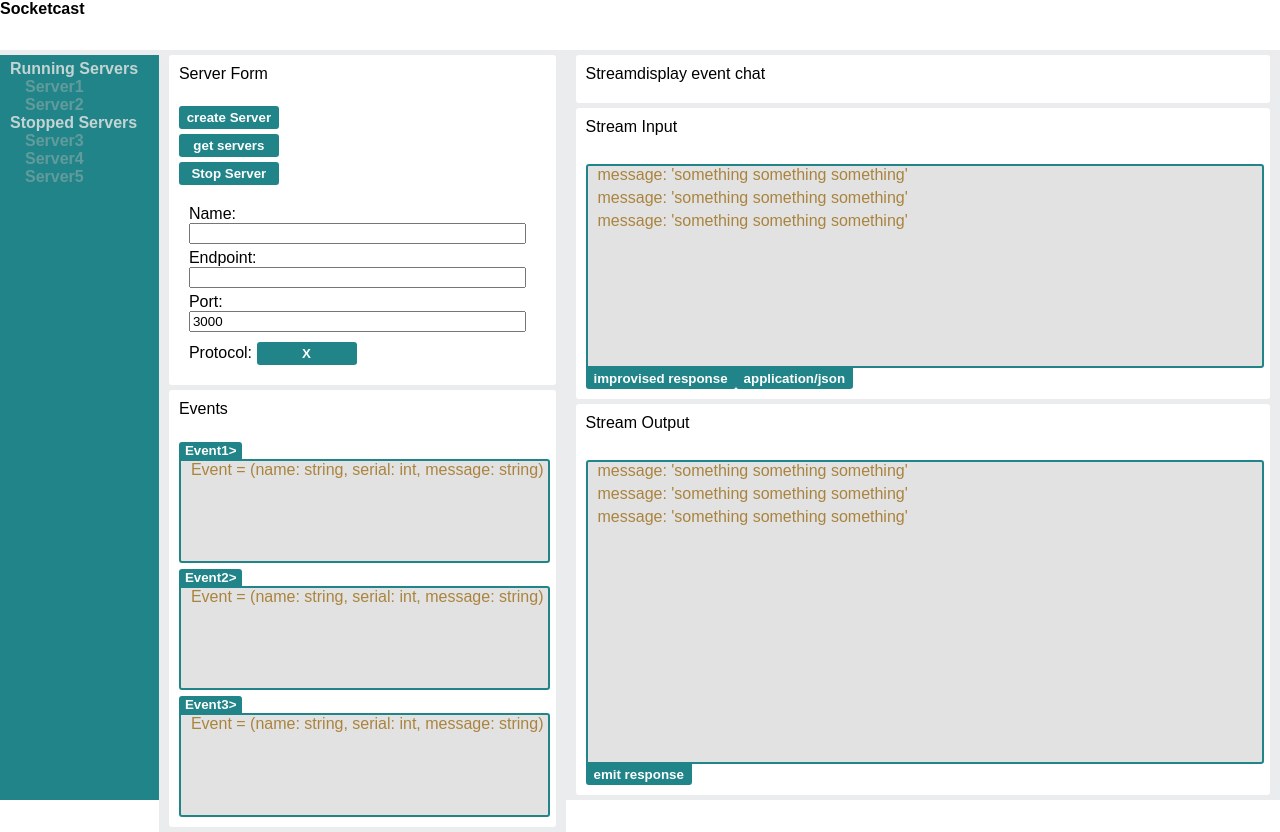
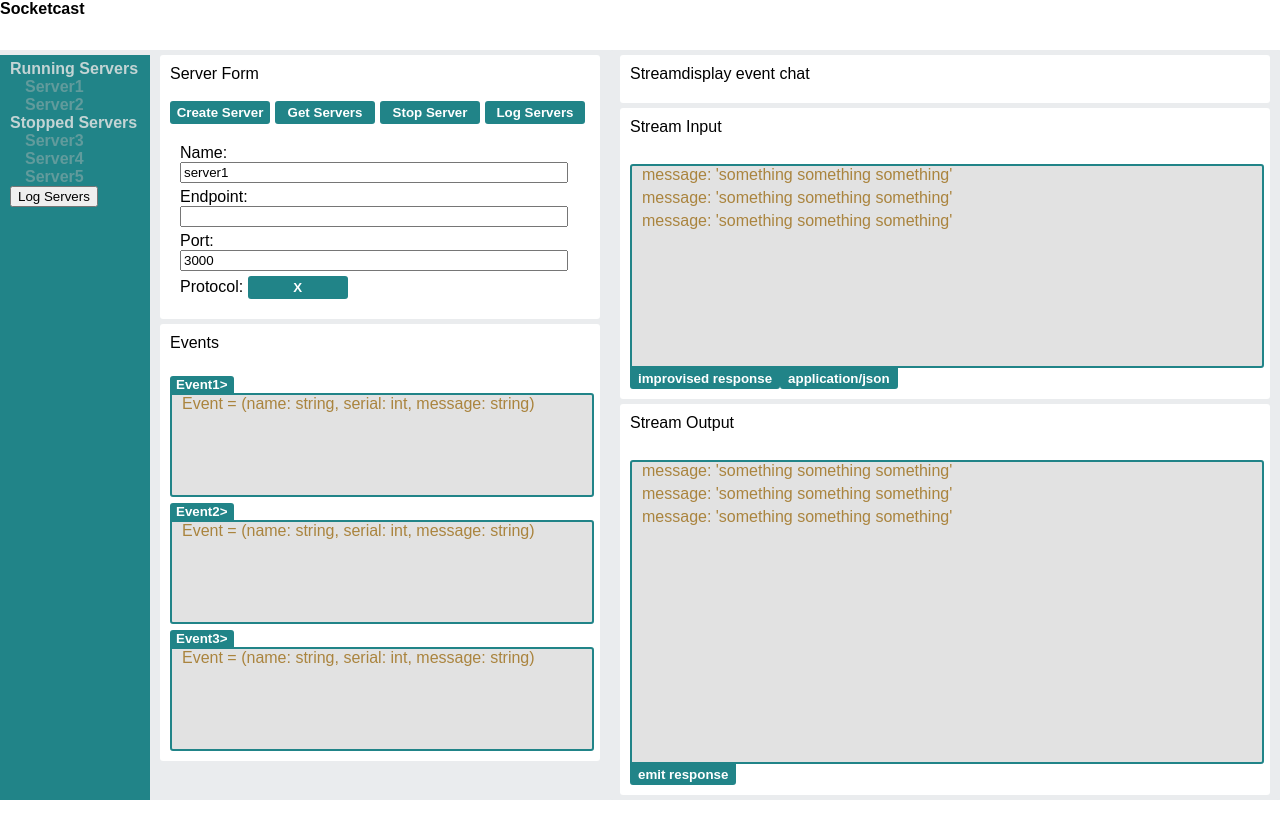
Before and after one commit to oslabs-beta/socketcast, a React app: page / in a window 1280 px wide. After the commit the page ends 800 px from the top, so only its background shows below. Built offline with nearby package versions, Linux system fonts and the light colour scheme; the HTML template or start-up script is replaced by a standard one.

Commit message:
MainContainer and ServersContainer state in progress

```diff
--- a/src/ServerManager/ServerManager.ts
+++ b/src/ServerManager/ServerManager.ts
@@ -1,6 +1,5 @@
 import http from 'http';
 import express from 'express';
-// import WebSocket from 'ws';
 const WebSocket = require('ws')
 import { v4 as uuidv4 } from 'uuid';
 import cors from 'cors';
@@ -12,10 +11,8 @@ import cors from 'cors';
 import ServerAbstract from './ServerAbstract';
 
 class ServerManager {
-    _servers: {[id: string]: {server: object}}
-    broadcast: any
-    app: any
-
+    //define interfaces (from type.d.ts)
+    _servers: Servers
 
     constructor() {
         // Denoted with _ because this should not be modified directly.
@@ -45,18 +42,18 @@ class ServerManager {
     /**
      *
      * @param {Object} config - Configuration object for socket.io server
-
+     * @param {String} config.name - Configuration object for socket.io server
      * @param {Integer} config.port - Port to run the socket.io server on
      * @param {Array[SocketEvent]} config.events - List of SocketEvent that are exposed for client/server to communicate on. Events should be of type SocketEvent
      * @param {Function} config.onConnection - Callback for when a client connects to the server
      * @param {Function} config.onMessage
-     *
      * @returns {Promise} - The promise
      */
 
-     //events implentation for later
-    createServer = (config: any = {}) => {
-        const { port, onConnection, onMessage, events } = config;
+
+    createServer = (config: Config ) => {
+        //events implentation for later
+        const { name, port, onConnection, onMessage, events } = config;
         const app = express();
         const server = new http.Server(app);
         const id = uuidv4();
@@ -65,6 +62,7 @@ class ServerManager {
 
         const wss = new WebSocket.Server({ server })
 
+        //what is type of ws?
         wss.on('connection', (ws: any, req: object) => {
             if (onConnection) onConnection();
             ws.on('message', (msg: string) => {
@@ -74,13 +72,14 @@ class ServerManager {
 
         });
 
-        const broadcast = (message: any) => {
+        //what is shape of message?
+        const broadcast = (message: object) => {
             for(let client of wss.clients) {
                 client.send(message);
             }
         }
 
-        this._servers[id] = new ServerAbstract(wss, { broadcast }, "hard coded name");
+        this._servers[id] = new ServerAbstract(wss, { broadcast }, name);
 
         return new Promise((resolve: any, reject) => {
             server.listen(port || 3000, () => {
--- a/src/components/ServerForm.tsx
+++ b/src/components/ServerForm.tsx
@@ -1,40 +1,50 @@
-import React, {useState} from "react";
+import React, { useState } from "react";
 
 function ServerForm(props: any) {
-  const [port, updatePort] = useState('3000')
+  const [port, updatePort] = useState("3000");
+  const [name, updateName] = useState("server1");
 
   return (
     <div className="serverForm">
       <div>Server Form</div>
 
       <br />
+      <div>
         <button
           className="serverForm_button"
           onClick={() => {
-          props.createServer({ port: port });
+            props.createServer({ port: port, name: name });
           }}
         >
-        create Server
+          Create Server
         </button>
         <button onClick={props.getServers} className="serverForm_button">
-        get servers
+          Get Servers
         </button>
         <button className="serverForm_button">Stop Server</button>
-
-
-
-
+        <button onClick = {()=>{ console.log(props.servers)}}className="serverForm_button">Log Servers</button>
+      </div>
 
       {/* FORM */}
       <form className="serverForm_form">
         <div className="serverForm_container">
-          Name: <input className="serverForm_input"></input>
+          Name:{" "}
+          <input
+            value={name}
+            onChange={(e) => updateName(e.target.value)}
+            className="serverForm_input"
+          ></input>
         </div>
         <div className="serverForm_container">
           Endpoint: <input className="serverForm_input"></input>
         </div>
         <div className="serverForm_container">
-          Port: <input value = {port} onChange = {e=>updatePort(e.target.value)} className="serverForm_input"></input>
+          Port:{" "}
+          <input
+            value={port}
+            onChange={(e) => updatePort(e.target.value)}
+            className="serverForm_input"
+          ></input>
         </div>
         <div className="serverForm_container">
           Protocol: <button className="serverForm_button">X</button>
--- a/src/components/Sidebar.tsx
+++ b/src/components/Sidebar.tsx
@@ -1,7 +1,10 @@
 import React from "react";
 
-function Sidebar() {
+function Sidebar(props: any) {
   let onlineServers = [{ name: "Server1" }, { name: "Server2" }];
+
+  let servers = props.servers
+
   let offlineServers = [
     { name: "Server3" },
     { name: "Server4" },
@@ -10,6 +13,7 @@ function Sidebar() {
 
   return (
     <div className="sidebar">
+
       <b>Running Servers</b>
       <div className="sidebar_container">
         {onlineServers.map((server) => (
@@ -27,6 +31,7 @@ function Sidebar() {
           </div>
         ))}
       </div>
+      <button onClick = {()=>{console.log(props.servers)}} >Log Servers</button>
     </div>
   );
 }
--- a/src/components/app.scss
+++ b/src/components/app.scss
@@ -116,7 +116,7 @@ body {
   padding: 4px;
   width: 100px;
   border: none;
-  margin-top: 5px;
+  margin-right: 5px;
 }
 
 .sidebar {
--- a/src/constants/actionTypes.ts
+++ b/src/constants/actionTypes.ts
@@ -8,8 +8,3 @@ export const GET_SERVERS = 'GET_SERVERS';
 export const MODIFY_SERVER = 'MODIFY_SERVERS';
 export const STOP_ALL = 'STOP_ALL';
 export const STOP_AND_REMOVE_SERVER = 'STOP_AND_REMOVE_SERVER';
-
-
-interface get_Servers {
-    type: typeof GET_SERVERS
-}
--- a/src/containers/MainContainer.tsx
+++ b/src/containers/MainContainer.tsx
@@ -3,15 +3,18 @@
  */
 
 import React, { Component } from 'react';
+import { connect } from "react-redux";
 import Header from '../components/Header';
 import ServersContainer from './ServersContainer';
 import Sidebar from '../components/Sidebar';
 import StreamDisplay from '../components/StreamDisplay';
 
 
+const mapStateToProps = (state: any) => ({
+  servers: state.servers.servers
+});
 
-
-class MainContainer extends Component {
+class MainContainer extends Component<MainContainerProps, MainContainerState> {
   constructor(props: any) {
     super(props);
   }
@@ -22,7 +25,7 @@ class MainContainer extends Component {
 
         <Header />
         <div className="app_container">
-          <Sidebar />
+          <Sidebar servers = {this.props.servers} />
           <ServersContainer />
           <StreamDisplay />
         </div>
@@ -31,4 +34,4 @@ class MainContainer extends Component {
   }
 }
 
-export default MainContainer;
+export default connect(mapStateToProps)(MainContainer);
--- a/src/containers/ServersContainer.tsx
+++ b/src/containers/ServersContainer.tsx
@@ -25,23 +25,8 @@ const mapDispatchToProps = (dispatch: any) => ({
     dispatch(actions.stopAndRemoveServer(id)),
 });
 
-interface ServersContainerProps {
-  servers?: object;
-  getServers?: any;
-  createServer?: any;
-  serverName?: string;
-}
-interface ServersContainerState {
-  servers?: object;
-  serverName?: string;
-}
-
-
-
-class ServersContainer extends Component<
-  ServersContainerProps,
-  ServersContainerState
-> {
+//these interfaces come from type.d.ts!
+class ServersContainer extends Component <ServersContainerProps, ServersContainerState> {
   constructor(props: any) {
     super(props);
   }
--- a/src/reducers/serversReducer.tsx
+++ b/src/reducers/serversReducer.tsx
@@ -19,8 +19,7 @@ const serversReducer = (state = initialState, action: any) => {
   switch (action.type) {
     case types.CREATE_SERVER: {
 
-      let config = action.payload
-
+      let config: Config = action.payload
       state.serverManager.createServer(config);
 
       console.log("Create Server");
@@ -34,9 +33,11 @@ const serversReducer = (state = initialState, action: any) => {
     }
     case types.GET_SERVERS: {
       // invoke SM here
-      console.log('SERVERS>', state.serverManager.getServers())
+      const serversTemp = state.serverManager.getServers()
+      console.log('SERVERS>', serversTemp)
+
       console.log("Get Servers");
-      return state;
+      return {...state, servers: serversTemp}
     }
     case types.MODIFY_SERVER: {
       const { id, config } = action.payload;
```
Also changed, not shown: src/components/type.d.ts (+27 -0 lines). Lines whose indentation alone changed are shown as unchanged.
